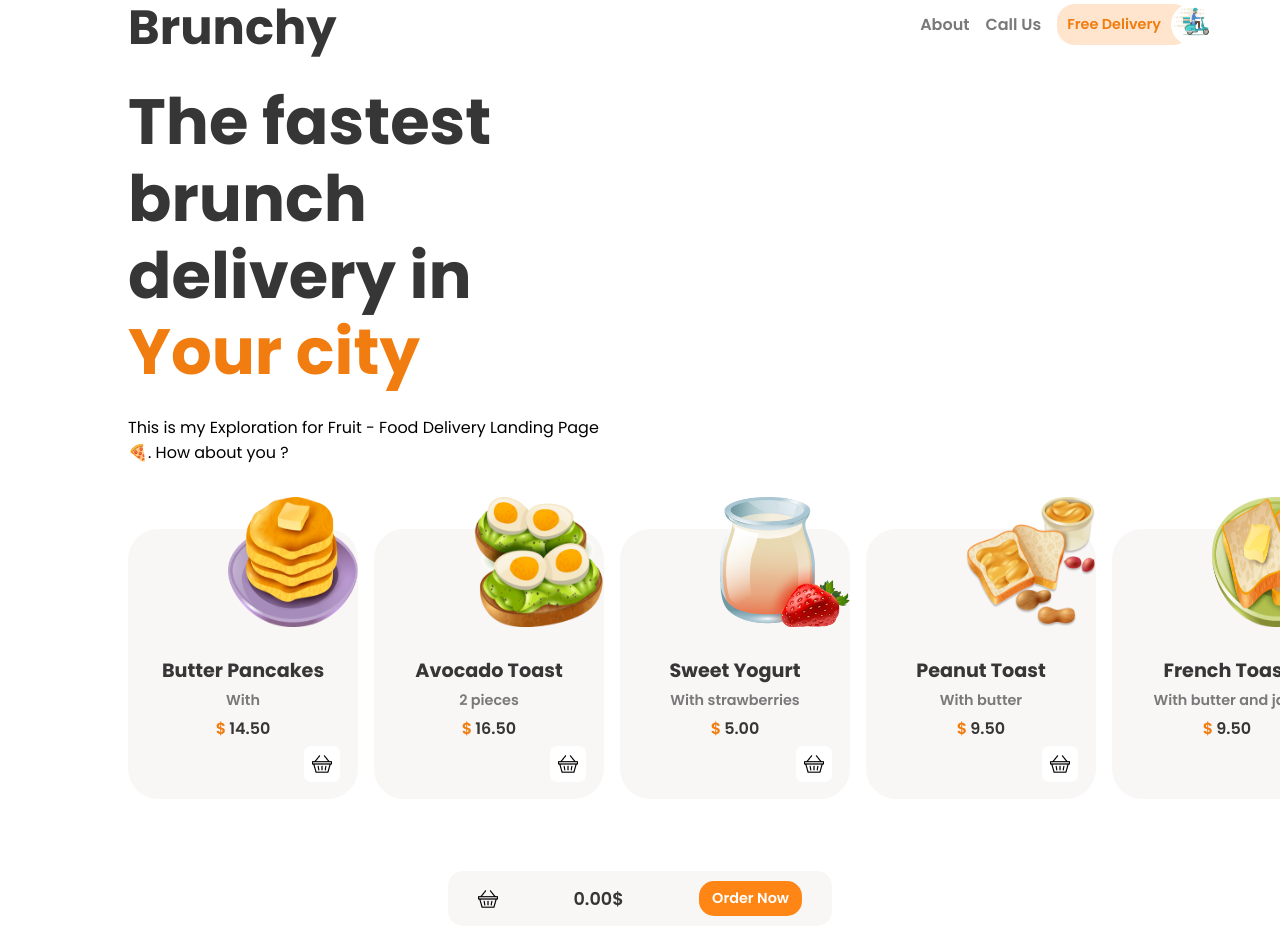
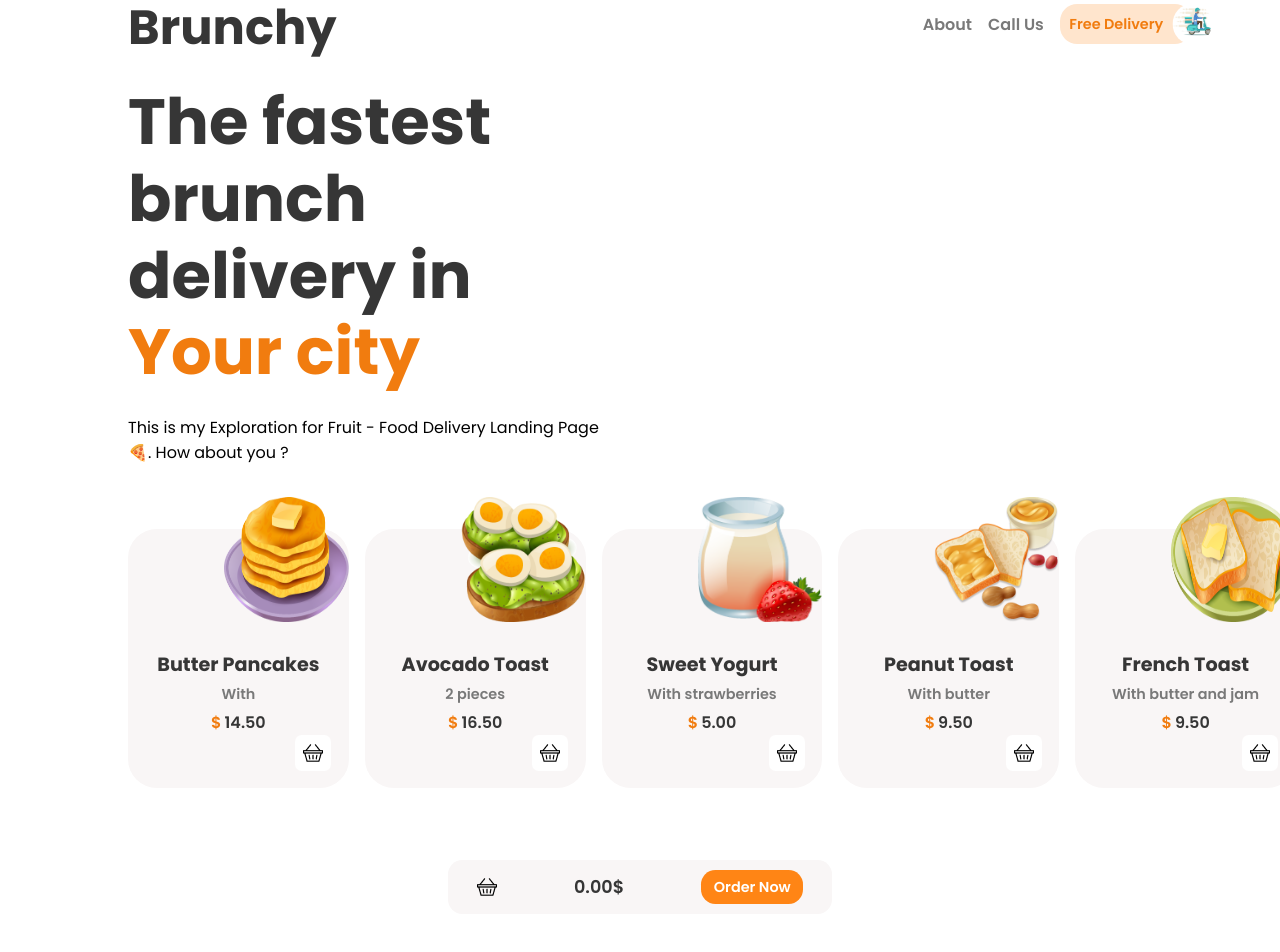
Before and after one commit to MartinSugarev/Brunchy, a React (Create React App) app in the folder brunchy/: page / in a window 1280 px wide. Shown: the part 76-1028 px from the top of the page. Built offline with nearby package versions, Linux system fonts and the light colour scheme.

Commit message:
added relative units

```diff
--- a/brunchy/src/components/button/Button.module.scss
+++ b/brunchy/src/components/button/Button.module.scss
@@ -7,19 +7,19 @@
   text-transform: capitalize;
   cursor: pointer;
   font-weight: 600;
-  border-radius: 18px;
+  border-radius: 1.08rem;
 }
 
 .active {
   position: relative;
   background-color: colors.$active;
   color: colors.$orange_text;
-  padding: 10px 30px 10px 10px;
+  padding: 0.6rem 1.8rem 0.6rem 0.6rem;
 }
 
 .regular {
-  border-radius: 15px;
-  padding: 7px 13px;
+  border-radius: 0.9rem;
+  padding: 0.42rem 0.78rem;
   color: colors.$white;
   background-color: colors.$regular_btn;
   border: 0;
--- a/brunchy/src/components/card/Card.module.scss
+++ b/brunchy/src/components/card/Card.module.scss
@@ -4,9 +4,9 @@
   position: relative;
   display: grid;
   place-content: center;
-  width: 230px;
-  height: 270px;
-  border-radius: 30px;
+  width: 13.8rem;
+  height: 16.2rem;
+  border-radius: 1.8rem;
   background-color: colors.$card_background;
   flex-shrink: 0;
 
@@ -46,14 +46,14 @@
     right: 1.1rem;
     bottom: 1.1rem;
     padding: 0.5rem;
-    border-radius: 7px;
+    border-radius: 0.42rem;
     background-color: colors.$white;
     cursor: pointer;
   }
 
   .card-image {
-    width: 130px;
-    height: 130px;
+    width: 7.8rem;
+    height: 7.8rem;
     position: absolute;
     right: 0;
     top: -2rem;
--- a/brunchy/src/components/header/HeaderBtnContainer.module.scss
+++ b/brunchy/src/components/header/HeaderBtnContainer.module.scss
@@ -9,10 +9,10 @@
   flex-wrap: wrap;
   align-items: center;
   align-content: center;
-  padding: 0 25px 0 0;
+  padding: 0 1.5rem 0 0;
 
   @media (max-width: b.$smallBP) {
-    padding: 10px 25px 0 0;
+    padding: .6rem 1.5rem 0 0;
   }
 
   a {
@@ -26,11 +26,11 @@
     background-image: url("../../images/image1.png");
     background-repeat: no-repeat;
     position: absolute;
-    width: 40px;
+    width: 2.4rem;
     border-radius: 50%;
     top: 0;
     bottom: 0;
-    transform: translateX(10px);
+    transform: translateX(.6rem);
     background-color: colors.$white;
   }
 }
--- a/brunchy/src/components/order/Order.module.scss
+++ b/brunchy/src/components/order/Order.module.scss
@@ -21,15 +21,15 @@
   position: relative;
   display: flex;
   flex-direction: column;
-  gap: 20px;
+  gap: 1.2rem;
   align-items: center;
-  margin-bottom: 5%;
+  margin-bottom: 10%;
 }
 
 .order-list-container {
   display: block;
   position: absolute;
-  bottom: 80px;
+  bottom: 4.8rem;
 
   p {
     font-weight: 700;
@@ -42,10 +42,10 @@
 
 .order-container {
   width: 30vw;
-  border-radius: 15px;
+  border-radius: .9rem;
   margin: 0 auto;
   background-color: colors.$card_background;
-  padding: 10px 30px;
+  padding: .6rem 1.8rem;
   display: flex;
   align-items: center;
   justify-content: space-between;
--- a/brunchy/src/components/order/OrderComplete.module.scss
+++ b/brunchy/src/components/order/OrderComplete.module.scss
@@ -15,7 +15,7 @@
 .orderReview-complete-order {
   width: 30vw;
   height: 30vh;
-  border-radius: 15px;
+  border-radius: .9rem;
   background-color: colors.$card_background;
   display: flex;
   flex-direction: column;
@@ -43,7 +43,7 @@
 
   button {
     width: 30%;
-    height: 35px;
-    border-radius: 15px;
+    height: 2.1rem;
+    border-radius: .9rem;
   }
 }
--- a/brunchy/src/components/order/OrderListItem.module.scss
+++ b/brunchy/src/components/order/OrderListItem.module.scss
@@ -2,7 +2,7 @@
 
 .orderListItem-container {
   width: 100%;
-  padding: 15px 0;
+  padding: .9rem 0;
   display: flex;
   align-items: center;
   justify-content: space-between;
--- a/brunchy/src/components/order/OrderReview.module.scss
+++ b/brunchy/src/components/order/OrderReview.module.scss
@@ -3,8 +3,8 @@
 
 .orderReview-container {
   width: 30vw;
-  border-radius: 15px;
-  padding: 30px;
+  border-radius: .9rem;
+  padding: 1.8rem;
   background-color: colors.$card_background;
   display: flex;
   flex-direction: column;
@@ -20,7 +20,7 @@
 }
 
 .total-container {
-  padding-top: 20px;
+  padding-top: 1.2rem;
   width: 100%;
   display: flex;
   align-items: center;
```
